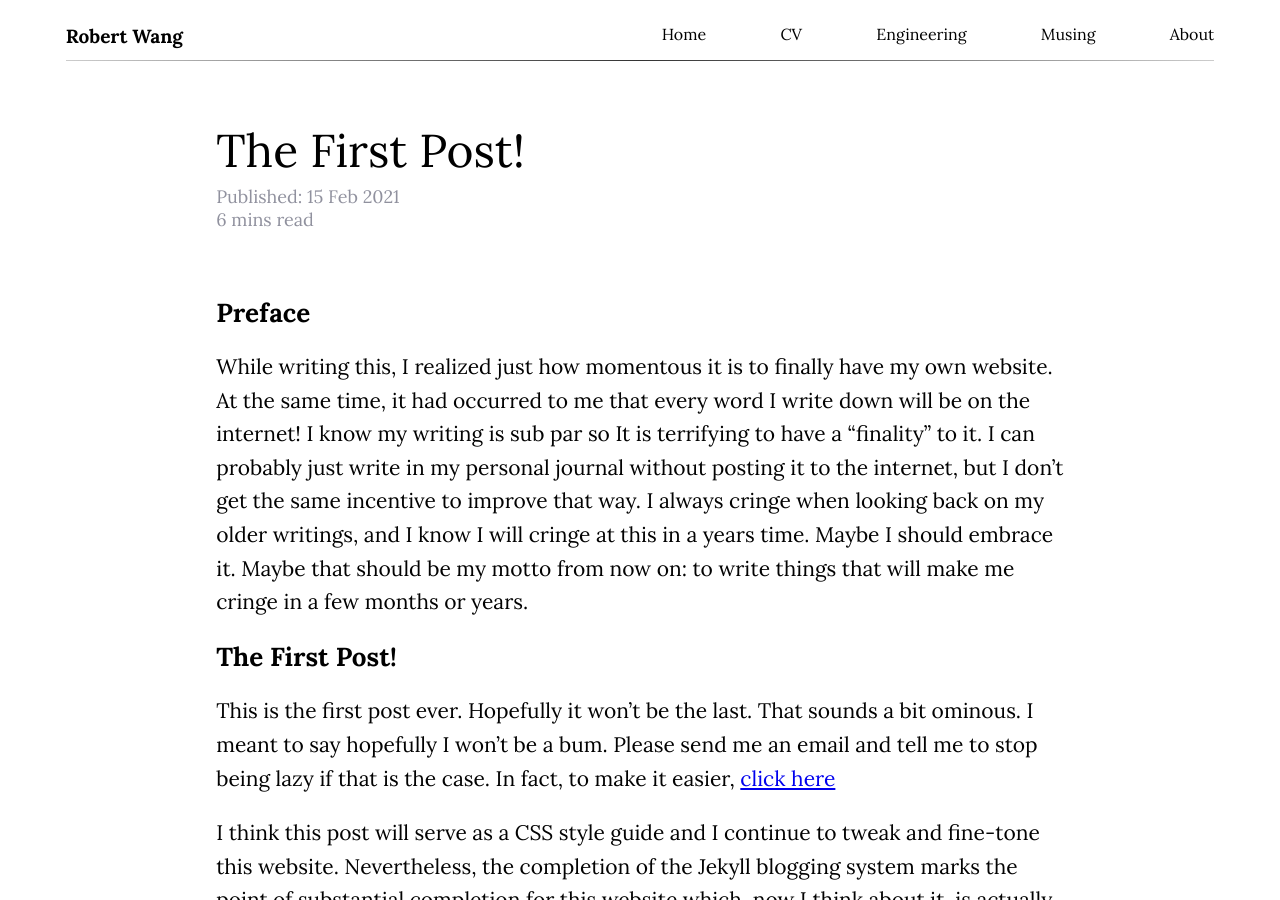
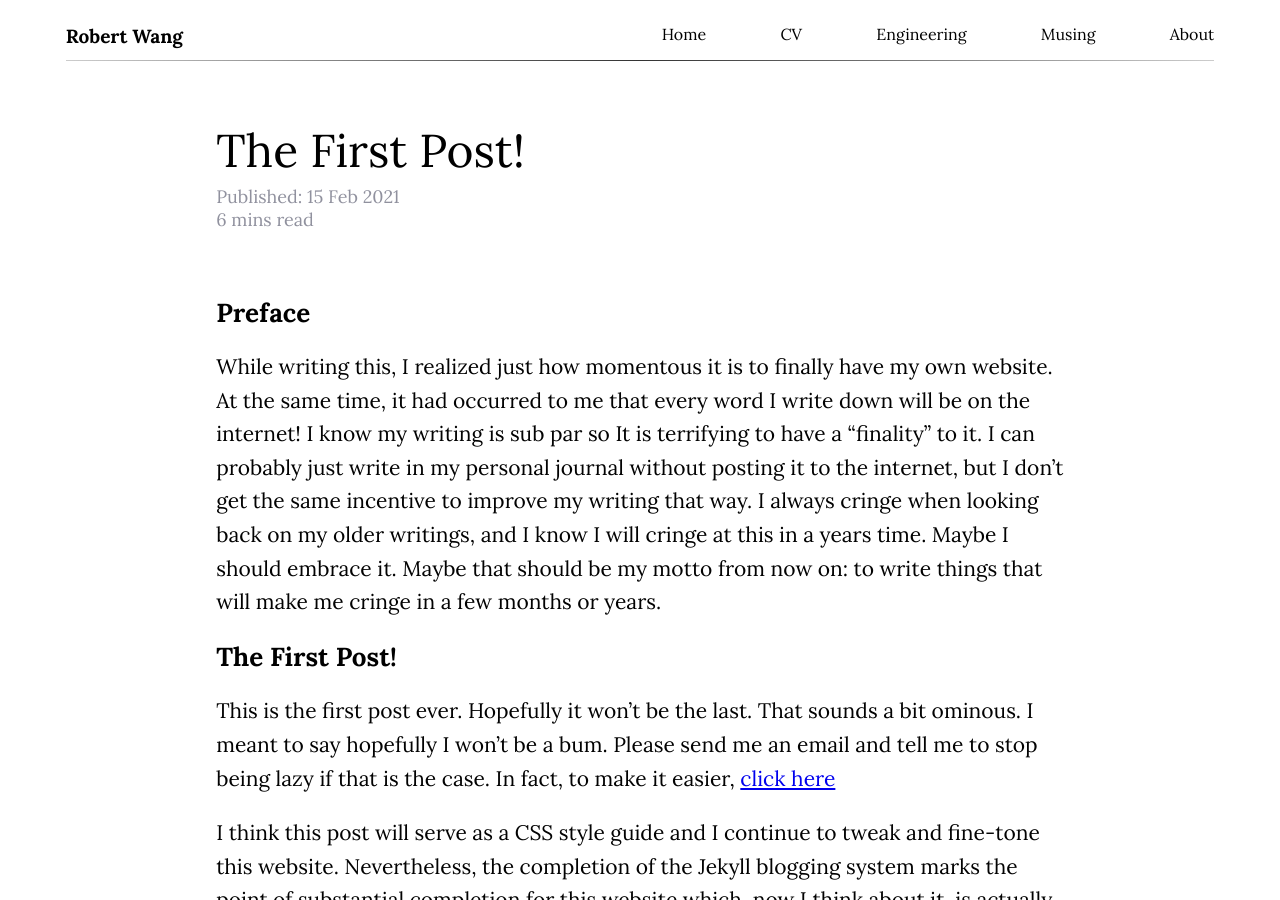
Before and after one commit to wcfrobert/wcfrobert.github.io, a Jekyll site: the page built from _posts/2021-02-15-first-post.markdown, in a window 1280 px wide and 900 px high. Built offline with Jekyll 4.4.1, drawn with Linux system fonts in a browser that asks for light colours; emoji names are drawn with the system emoji font; comment, search, counter and statistics services are not loaded.

```diff
--- a/_posts/2021-02-15-first-post.markdown
+++ b/_posts/2021-02-15-first-post.markdown
@@ -9,7 +9,7 @@
 ---
 ## Preface
 
-While writing this, I realized just how momentous it is to finally have my own website. At the same time, it had occurred to me that every word I write down will be on the internet! I know my writing is sub par so It is terrifying to have a "finality" to it. I can probably just write in my personal journal without posting it to the internet, but I don't get the same incentive to improve that way. I always cringe when looking back on my older writings, and I know I will cringe at this in a years time. Maybe I should embrace it. Maybe that should be my motto from now on: to write things that will make me cringe in a few months or years.
+While writing this, I realized just how momentous it is to finally have my own website. At the same time, it had occurred to me that every word I write down will be on the internet! I know my writing is sub par so It is terrifying to have a "finality" to it. I can probably just write in my personal journal without posting it to the internet, but I don't get the same incentive to improve my writing that way. I always cringe when looking back on my older writings, and I know I will cringe at this in a years time. Maybe I should embrace it. Maybe that should be my motto from now on: to write things that will make me cringe in a few months or years.
 
 ## The First Post!
 This is the first post ever. Hopefully it won't be the last. That sounds a bit ominous. I meant to say hopefully I won't be a bum. Please send me an email and tell me to stop being lazy if that is the case. In fact, to make it easier, [click here](mailto:temprobertdev@gmail.com?subject=stop-being-lazy...)
--- a/_posts/2021-02-22-why-build-a-website.markdown
+++ b/_posts/2021-02-22-why-build-a-website.markdown
@@ -4,7 +4,7 @@
 title: "Why Build a Website from Scratch?"
 description: "The smallest dog barks the loudest?"
 date: 2021-02-22
-image: assets/img/blog/coding.jpg
+image: assets/img/blog/coding.png
 tags: thoughts
 ---
 
```
